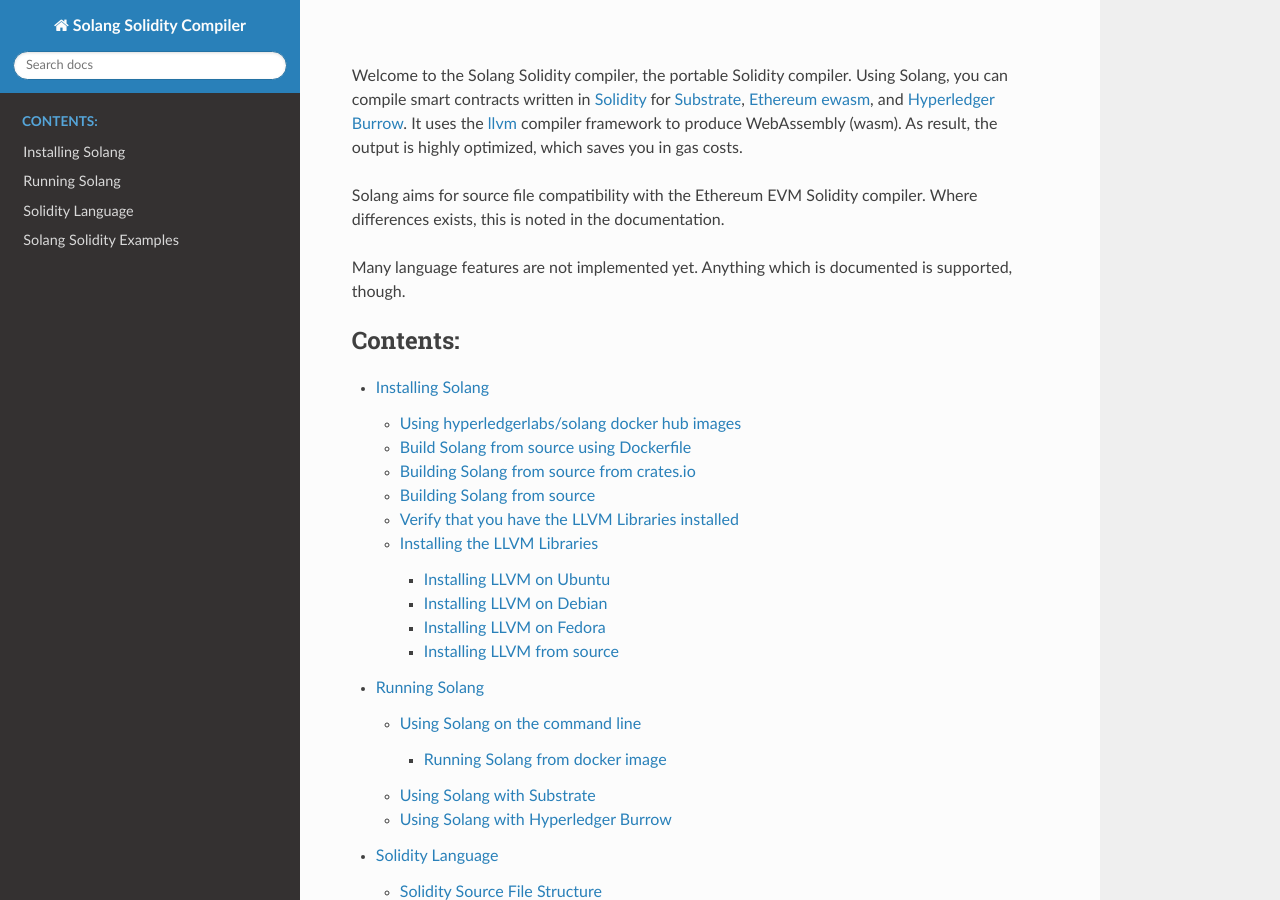
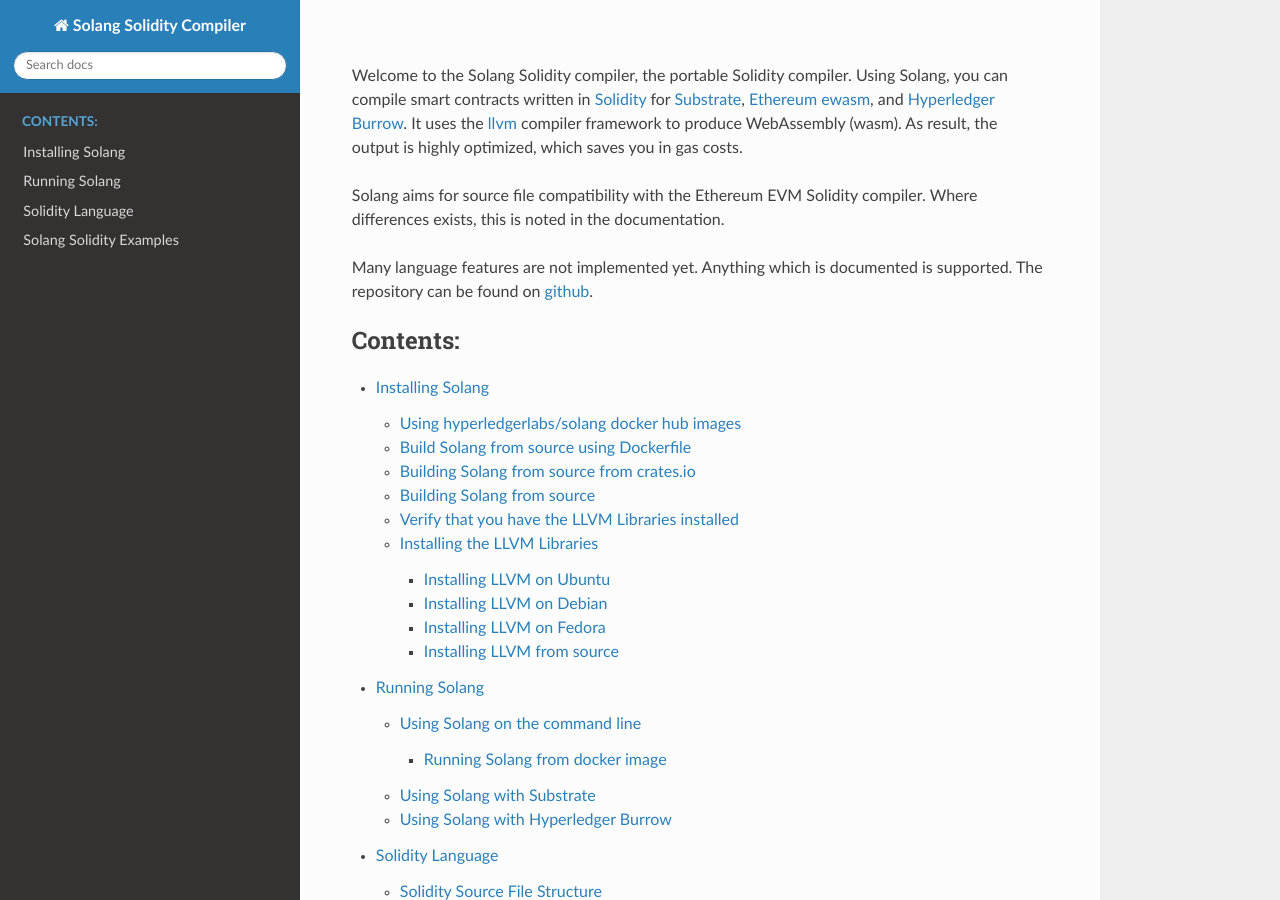
Before and after one commit to hyperledger-solang/solang, a Sphinx documentation site: the page built from docs/index.rst, in a window 1280 px wide and 900 px high, scrolled down 352 px. Built offline with Sphinx 7.4.7 and the Read the Docs theme 2.0.0, drawn with Linux system fonts in a browser that asks for light colours.

Commit message:
Link to the repo from the docs
Signed-off-by: Sean Young <sean@mess.org>

```diff
--- a/docs/index.rst
+++ b/docs/index.rst
@@ -20,7 +20,7 @@
 Where differences exists, this is noted in the documentation.
 
 Many language features are not implemented yet. Anything which is documented
-is supported, though.
+is supported. The repository can be found on `github <https://github.com/hyperledger-labs/solang>`_.
 
 .. toctree::
    :maxdepth: 3
```
